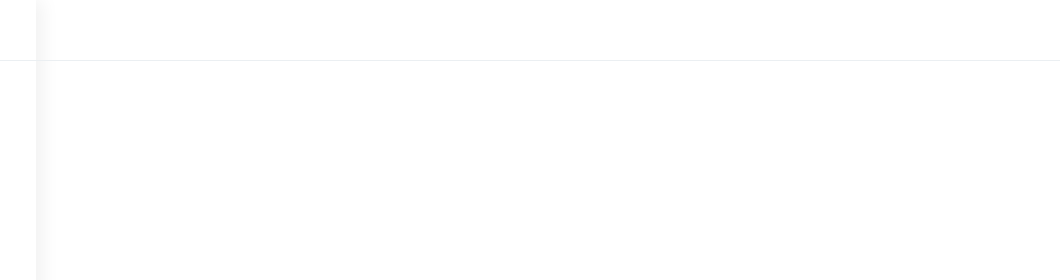
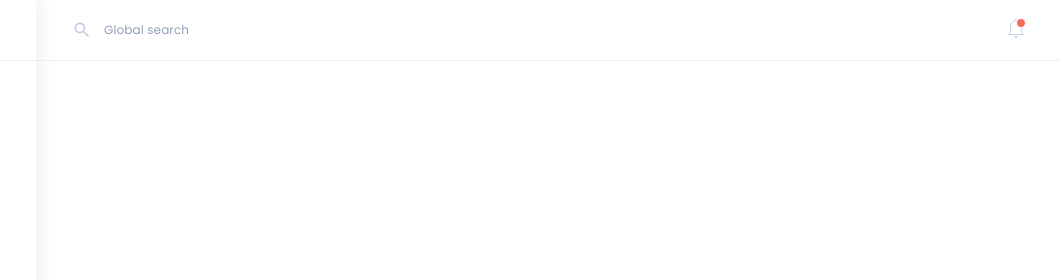
Before and after one commit to Nerevarishe/training-saas-crm, a website: page src/index.html in a window 1280 px wide. Shown: the top 280 px of the page, 220-1280 px from the left. Drawn offline with nearby package versions, Linux system fonts and the light colour scheme; files that its build step writes are made by us from their sources.

Commit message:
HTML SCSS top search bar

```diff
--- a/src/assets/scss/_header.scss
+++ b/src/assets/scss/_header.scss
@@ -1,5 +1,41 @@
 @import "./vars";
 .header {
+  &__global-search {
+    position: absolute;
+    left: 256px;
+    width: calc(100vw - 256px);
+    padding: 20px 36px;
+  }
+
+  &__searchfield {
+    height: 20px;
+    border: none;
+    padding-left: 32px;
+    background: url("../img/svg/searchbar/search.svg") no-repeat;
+    @include regular-12-font;
+
+    &::placeholder {
+      color: $gray-color;
+    }
+  }
+
+  &__notification {
+    position: absolute;
+    right: 36px;
+    top: 18px;
+  }
+
+  &__notification-dot {
+    display: none;
+    position: absolute;
+    right: -2px;
+    top: 0;
+
+    &_show {
+      display: block;
+    }
+  }
+
   &__sidebar {
     min-width: 256px;
     height: 100vh;
--- a/src/index.html
+++ b/src/index.html
@@ -16,7 +16,26 @@
   </head>
   <body>
     <header class="header">
-      <div class="header__global-search"></div>
+      <div class="header__global-search">
+        <input
+          type="text"
+          class="header__searchfield"
+          placeholder="Global search"
+        />
+        <div class="header__notification">
+          <img
+            src="./assets/img/svg/searchbar/notification-bell.svg"
+            alt="Notification"
+            class="header__notofocation-bell"
+          />
+          <img
+            src="./assets/img/svg/searchbar/notification-red-dot.svg"
+            alt=""
+            class="header__notification-dot header__notification-dot_show"
+          />
+        </div>
+        <!-- /.header__notification -->
+      </div>
       <!-- /.header__global-search -->
       <nav class="header__sidebar">
         <div class="header__title">
```
Also changed, not shown: src/assets/img/svg/searchbar/notification-bell.svg (added), src/assets/img/svg/searchbar/notification-red-dot.svg (added), src/assets/img/svg/searchbar/search.svg (added).
